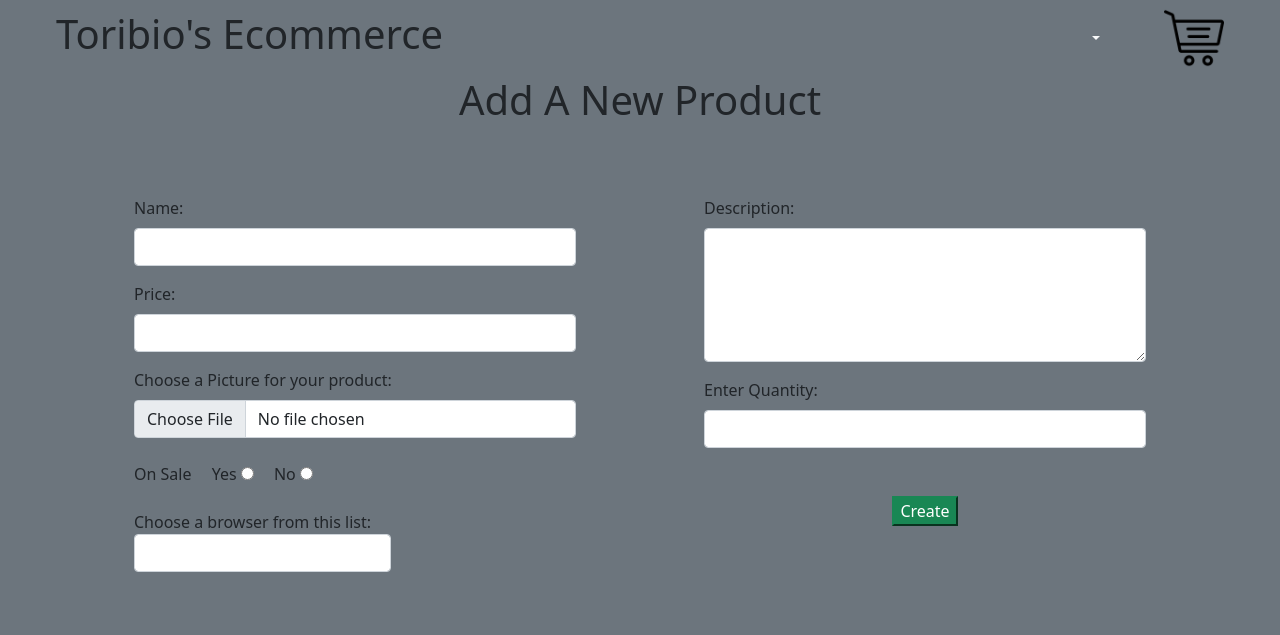
After one commit to EricToribio/ecommerce, a Flask app: page /new/product in a window 1280 px wide. The commit adds this page. Shown: the top 635 px of the page. Run offline with Flask 2, Linux system fonts and the light colour scheme; the visitor is signed in with stand-in values (Sample User, id 1); data that the repository does not hold is empty.

Commit message:
add product page

```diff
--- a/flask_app/controllers/store_controller.py
+++ b/flask_app/controllers/store_controller.py
@@ -10,3 +10,8 @@ def dashboard():
         user = user_model.User.get_one_join(id=session['user_id'])
         return render_template('dashboard.html',user =user)
     return render_template('dashboard.html')
+
+@app.route('/new/product')
+@login_required
+def add_product():
+    return render_template('add_product.html', user = user_model.User.get_one_join(id=session['user_id']))
--- /dev/null
+++ b/flask_app/templates/add_product.html
@@ -0,0 +1,59 @@
+{% extends 'base.html' %}
+
+{% block head %} {{ super() }} {% endblock %}
+{% block title %} Add Product {% endblock %}
+
+{% block body %}
+<div class="container">
+    <h1 class="text-center">Add A New Product</h1>
+    <div class="row">
+        <div class="col p-5">
+                <form action="/add/new/product">
+                <div class="form-group m-3">
+                    <label for="name" class="form-label">Name: </label>
+                    <input type="text" name="name" id="name" class="form-control">
+                </div>
+                <div class="form-group m-3">
+                    <label for="price" class="form-label">Price: </label>
+                    <input type="number" name="price" id="price" class="form-control">
+                </div>
+                <div class="form-group m-3">
+                    <label for="picture" class="form-label">Choose a Picture for your product:</label>
+                    <input type="file" name="picture" id="picture" class="form-control">
+                </div>
+                <div class="form-group ms-3 mt-4">
+                    <label for="on_sale" class="form-label">On Sale</label>
+                    <label class=" ms-3" for="on_sale">Yes</label>
+                    <input class="me-3" type="radio" name="on_sale" id="on_sale" value="yes">
+                    <label for="on_sale">No</label>
+                    <input type="radio" name="on_sale" id="on_sale" value="no">
+                </div>
+                <div class="form-group ">
+                    <label class="m-3 form-label ">Choose a browser from this list:
+                        <input class="form-control" list="browsers" name="myBrowser" /></label>
+                        <datalist id="browsers">
+                          <option value="Chrome">
+                          <option value="Firefox">
+                          <option value="Internet Explorer">
+                          <option value="Opera">
+                          <option value="Safari">
+                          <option value="Microsoft Edge">
+                        </datalist>
+                </div>
+            </div>
+
+    <div class="col p-5">
+        <div class="form-group m-3">
+            <label for="description" class="form-label">Description: </label>
+            <textarea class="form-control" name="description" id="description" cols="20" rows="5"></textarea>
+        </div>
+        <div class="form-group m-3">
+            <label for="quantity" class="form-label">Enter Quantity: </label>
+            <input type="number" name="quantity" id="quantity" class="form-control">
+        </div>
+        <div class="d-flex justify-content-center mt-5"><button class="btn-success ">Create</button></div>
+    </form>
+    </div>
+</div>
+</div>
+{% endblock %}
--- a/flask_app/templates/base.html
+++ b/flask_app/templates/base.html
@@ -38,6 +38,7 @@
             <ul class="dropdown-menu dropdown-menu-dark" aria-labelledby="navbarDropdown">
                 <li><a  class="dropdown-item" href="#">Past Orders</a></li>
                 <li><a  class="dropdown-item" href="/edit/user">Edit Account</a></li>
+                <li><a  class="dropdown-item" href="/new/product">Add A Product</a></li>
                 <li><a  class="dropdown-item" href="/logout">Log Out</a></li>
             </ul>
         </span>
```
Also changed, not shown: flask_app/models/products.py (+9 -1 lines).
